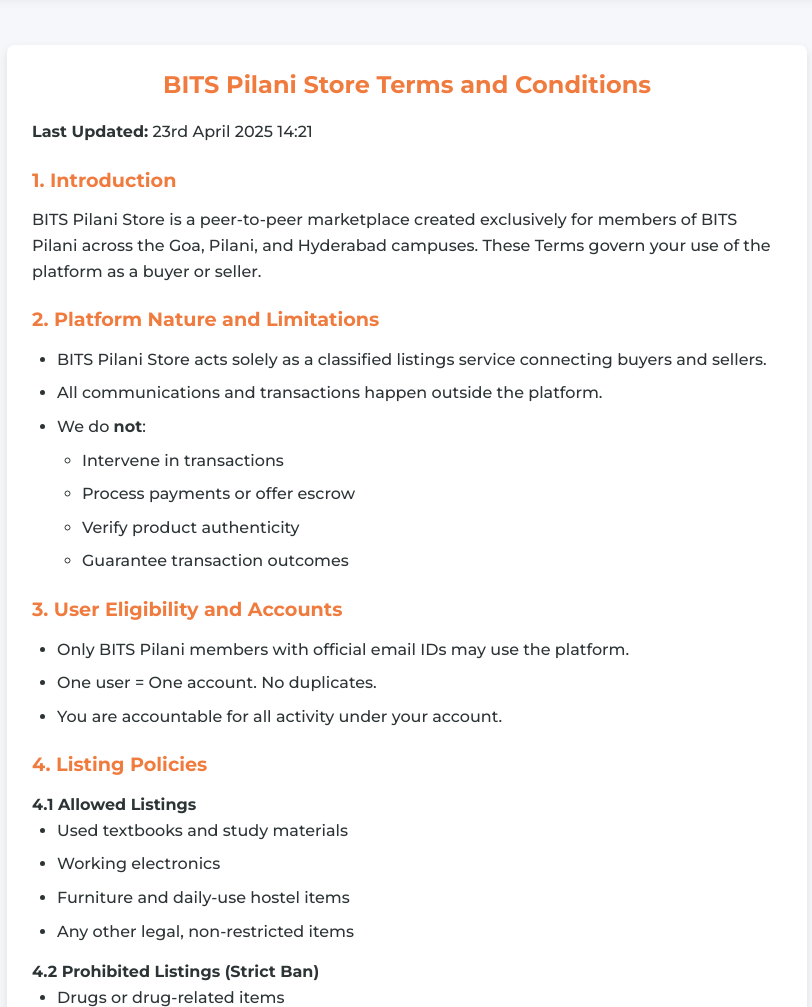
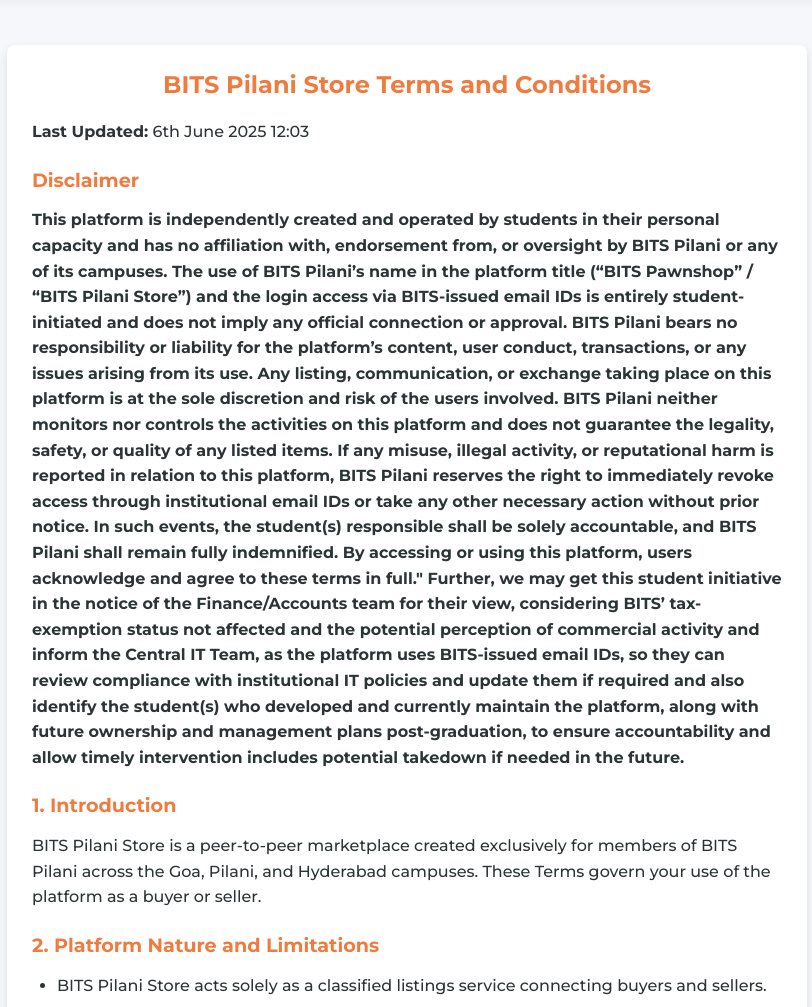
Before and after one commit to SangerForCode/SWD-Store, a Django app: template pawnshop/bits/templates/bits/terms.html in a window 1280 px wide. Shown: the part 64-1071 px from the top of the page, without its empty margins (233-1045 px from the left). Run offline with Django 3.2, Linux system fonts and the light colour scheme; the template is opened without the code that fills it, so the values that code supplies are empty.

Commit message:
unreverted

```diff
--- a/pawnshop/bits/templates/bits/terms.html
+++ b/pawnshop/bits/templates/bits/terms.html
@@ -80,8 +80,14 @@
     <h1 class="terms-title">BITS Pilani Store Terms and Conditions</h1>
 
     <div class="terms-content">
-        <p><strong>Last Updated:</strong> 23rd April 2025 14:21</p>
-
+        <p><strong>Last Updated:</strong> 6th June 2025 12:03</p>
+          <strong><h3>Disclaimer</h3></strong>
+          <p><strong>This platform is independently created and operated by students in their personal capacity and has no affiliation with, endorsement from, or oversight by BITS Pilani or any of its campuses. The use of BITS Pilani’s name in the platform title (“BITS Pawnshop” / “BITS Pilani Store”) and the login access via BITS-issued email IDs is entirely student-initiated and does not imply any official connection or approval. BITS Pilani bears no responsibility or liability for the platform’s content, user conduct, transactions, or any issues arising from its use.
+Any listing, communication, or exchange taking place on this platform is at the sole discretion and risk of the users involved. BITS Pilani neither monitors nor controls the activities on this platform and does not guarantee the legality, safety, or quality of any listed items.
+If any misuse, illegal activity, or reputational harm is reported in relation to this platform, BITS Pilani reserves the right to immediately revoke access through institutional email IDs or take any other necessary action without prior notice. In such events, the student(s) responsible shall be solely accountable, and BITS Pilani shall remain fully indemnified.
+By accessing or using this platform, users acknowledge and agree to these terms in full."
+Further, we may get this student initiative in the notice of the Finance/Accounts team for their view, considering BITS’ tax-exemption status not affected and the potential perception of commercial activity and inform the Central IT Team, as the platform uses BITS-issued email IDs, so they can review compliance with institutional IT policies and update them if required and also identify the student(s) who developed and currently maintain the platform, along with future ownership and management plans post-graduation, to ensure accountability and allow timely intervention includes potential takedown if needed in the future.
+</strong></p>
           <h3>1. Introduction</h3>
           <p>BITS Pilani Store is a peer-to-peer marketplace created exclusively for members of BITS Pilani across the Goa, Pilani, and Hyderabad campuses. These Terms govern your use of the platform as a buyer or seller.</p>
 
@@ -207,7 +213,7 @@
     </div>
 
     <div class="terms-footer">
-        <p>Serving: BITS Goa, Pilani, Hyderabad</p>
+        <p>Serving: BITS Goa, Pilani, Hyderabad, Dubai</p>
     </div>
 </div>
 {% endblock %}
```
Also changed, not shown: pawnshop/bits/templates/bits/add_product.html (+8 -2 lines).
